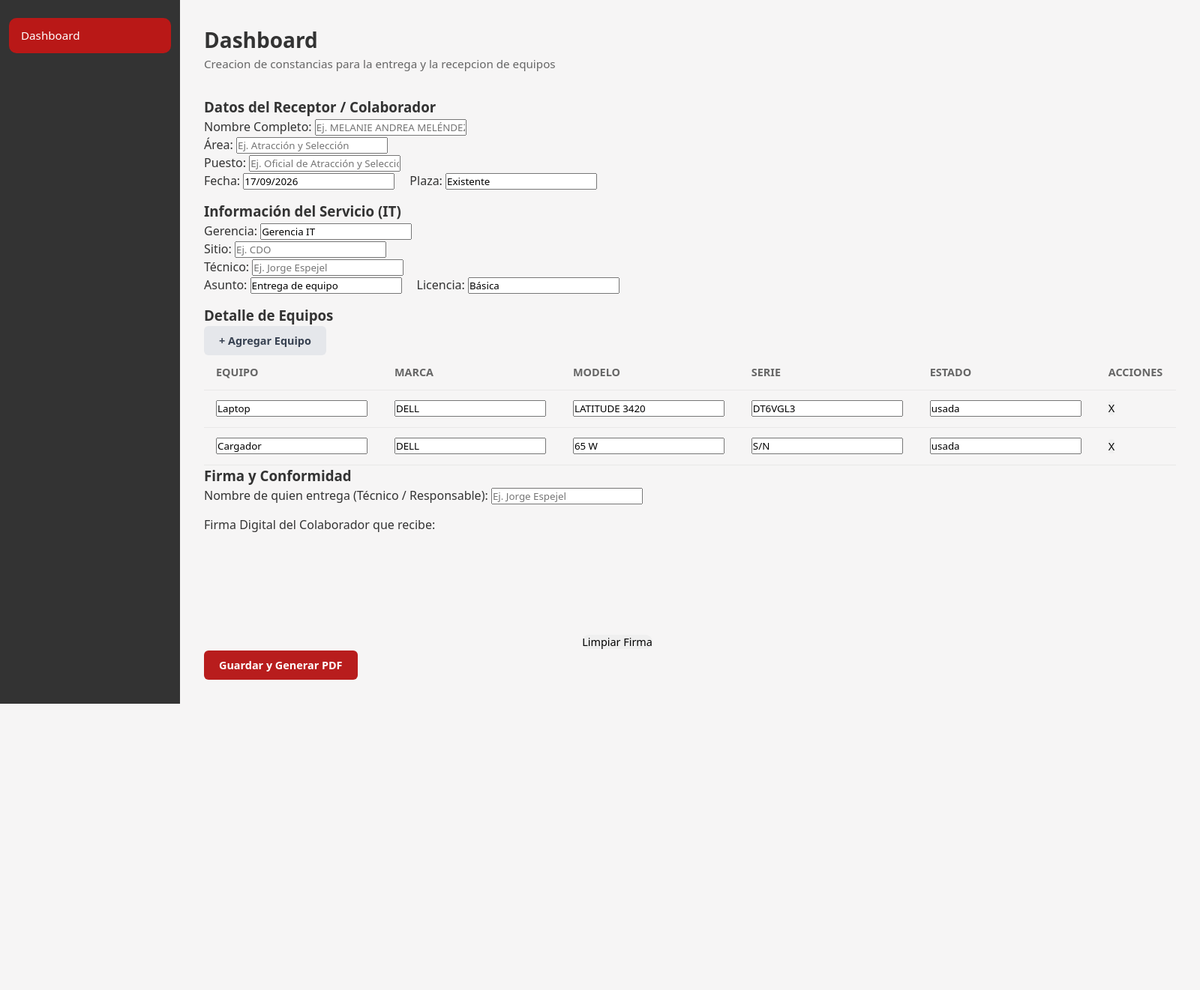
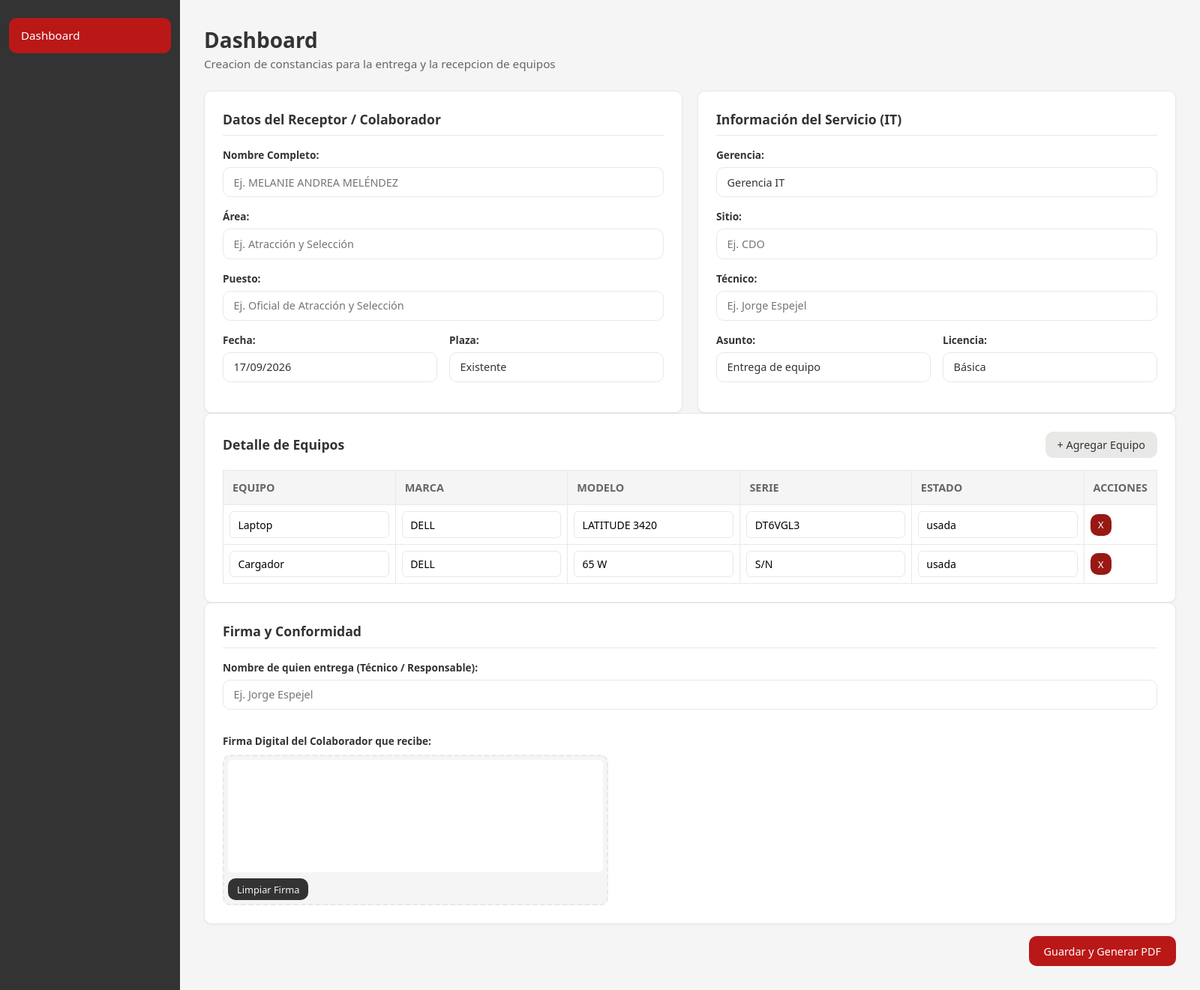
Before and after one commit to salomon-07/firmas, a Flask app: page / in a window 1600 px wide. Shown: the part 64-1385 px from the top of the page at 75% size. Before the commit the page ends 1003 px from the top, so only its background shows below. Run offline with Flask 3, Linux system fonts and the light colour scheme; a map, chart or similar area stays blank.

Commit message:
cambios css

```diff
--- a/static/css/style.css
+++ b/static/css/style.css
@@ -38,6 +38,9 @@
   display: none !important;
 }
 
+/* ==========================================
+   HEADER & LAYOUT
+   ========================================== */
 .header {
   height: var(--header-height);
   background-color: var(--bg-card);
@@ -66,62 +69,6 @@
 .logo span {
   font-size: 0.85rem;
   color: var(--text-muted);
-}
-
-button, .btn-primary, .btn-secondary, .btn-scanner, .view-all {
-  font-weight: 500;
-  border-radius: var(--radius);
-  border: none;
-  cursor: pointer;
-  transition: all 0.2s ease;
-  text-decoration: none;
-  display: inline-flex;
-  align-items: center;
-  justify-content: center;
-  font-size: 0.9rem;
-}
-
-.btn-primary {
-  background-color: var(--primary);
-  color: #ffffff;
-  padding: 0.6rem 1.2rem;
-}
-
-.btn-primary:hover {
-  background-color: var(--primary-hover);
-}
-
-.btn-secondary {
-  background-color: var(--border-color);
-  color: var(--text-main);
-  padding: 0.5rem 1rem;
-}
-
-.btn-secondary:hover {
-  background-color: var(--secondary);
-  color: var(--text-white);
-}
-
-.btn-scanner {
-  background-color: var(--bg-main);
-  color: var(--primary);
-  border: 1px solid var(--primary);
-  padding: 0.5rem 1rem;
-}
-
-.btn-scanner:hover {
-  background-color: var(--primary);
-  color: #ffffff;
-}
-
-.view-all {
-  color: var(--primary);
-  font-weight: 600;
-}
-
-.view-all:hover {
-  color: var(--primary-hover);
-  text-decoration: underline;
 }
 
 .layout {
@@ -166,7 +113,7 @@
   padding: 2rem;
   display: flex;
   flex-direction: column;
-  gap: 2rem;
+  gap: 1.5rem;
   max-width: 1400px;
 }
 
@@ -181,286 +128,252 @@
   font-size: 0.95rem;
 }
 
-.stats {
+/* ==========================================
+   BOTONES
+   ========================================== */
+button, .btn-primary, .btn-secondary, .btn-scanner, .btn-small, .btn-delete {
+  font-weight: 500;
+  border-radius: var(--radius);
+  border: none;
+  cursor: pointer;
+  transition: all 0.2s ease;
+  text-decoration: none;
+  display: inline-flex;
+  align-items: center;
+  justify-content: center;
+  font-size: 0.9rem;
+}
+
+.btn-primary {
+  background-color: var(--primary);
+  color: #ffffff;
+  padding: 0.65rem 1.25rem;
+}
+
+.btn-primary:hover {
+  background-color: var(--primary-hover);
+}
+
+.btn-secondary {
+  background-color: var(--border-color);
+  color: var(--text-main);
+  padding: 0.5rem 1rem;
+}
+
+.btn-secondary:hover {
+  background-color: var(--secondary);
+  color: var(--text-white);
+}
+
+.btn-scanner {
+  background-color: var(--bg-main);
+  color: var(--primary);
+  border: 1px solid var(--primary);
+  padding: 0.5rem 1rem;
+}
+
+.btn-scanner:hover {
+  background-color: var(--primary);
+  color: #ffffff;
+}
+
+.btn-small {
+  background-color: var(--secondary);
+  color: var(--text-white);
+  padding: 0.35rem 0.75rem;
+  font-size: 0.8rem;
+  margin-top: 0.5rem;
+}
+
+.btn-small:hover {
+  background-color: var(--secondary-hover);
+}
+
+.btn-delete {
+  background-color: var(--danger);
+  color: #ffffff;
+  padding: 0.35rem 0.65rem;
+  font-size: 0.8rem;
+}
+
+.btn-delete:hover {
+  opacity: 0.9;
+}
+
+/* ==========================================
+   FORMULARIO Y TARJETAS DE CONSTANCIA
+   ========================================== */
+.form-container {
+  display: flex;
+  flex-direction: column;
+  gap: 1.5rem;
+}
+
+.form-grid {
   display: grid;
-  grid-template-columns: repeat(auto-fit, minmax(220px, 1fr));
+  grid-template-columns: repeat(auto-fit, minmax(320px, 1fr));
   gap: 1.25rem;
 }
 
-.stat-card {
+.card {
   background-color: var(--bg-card);
-  padding: 1.25rem;
+  padding: 1.5rem;
   border-radius: var(--radius);
   border: 1px solid var(--border-color);
   box-shadow: var(--shadow-sm);
-  display: flex;
-  align-items: center;
-  gap: 1rem;
 }
 
-.stat-card.warning {
-  border-left: 4px solid var(--warning);
+.card.full-width {
+  grid-column: 1 / -1;
 }
 
-.stat-card div {
-  display: flex;
-  flex-direction: column;
+.card h3 {
+  font-size: 1.1rem;
+  font-weight: 600;
+  color: var(--text-main);
+  margin-bottom: 1rem;
+  padding-bottom: 0.5rem;
+  border-bottom: 1px solid var(--border-color);
 }
 
-.stat-card span {
-  font-size: 0.85rem;
-  color: var(--text-muted);
-}
-
-.stat-card strong {
-  font-size: 1.5rem;
-  color: var(--text-main);
-  font-weight: 700;
-}
-
-.scanner-section, .shelves-section, .quick-actions, .table-section {
-  background-color: var(--bg-card);
-  border: 1px solid var(--border-color);
-  border-radius: var(--radius);
-  padding: 1.5rem;
-  box-shadow: var(--shadow-sm);
-}
-
-.section-header {
+.card-header-flex {
   display: flex;
   justify-content: space-between;
   align-items: center;
-  margin-bottom: 1.25rem;
-}
-
-.section-header h3 {
-  font-size: 1.2rem;
-  font-weight: 600;
-}
-
-.section-header p {
-  font-size: 0.875rem;
-  color: var(--text-muted);
-}
-
-.scanner-form {
-  display: flex;
-  gap: 0.75rem;
   margin-bottom: 1rem;
 }
 
-.scanner-form input[type="text"] {
-  flex: 1;
-  padding: 0.6rem 1rem;
+.card-header-flex h3 {
+  margin-bottom: 0;
+  border-bottom: none;
+  padding-bottom: 0;
+}
+
+.field-group {
+  display: flex;
+  flex-direction: column;
+  margin-bottom: 1rem;
+}
+
+.field-group label {
+  font-weight: 600;
+  font-size: 0.85rem;
+  color: var(--text-main);
+  margin-bottom: 0.35rem;
+}
+
+.field-group input[type="text"],
+.field-group input[type="number"],
+.field-group select,
+.field-group textarea {
+  width: 100%;
+  padding: 0.6rem 0.85rem;
   border: 1px solid var(--border-color);
   border-radius: var(--radius);
+  font-size: 0.9rem;
+  color: var(--text-main);
+  background-color: #ffffff;
   outline: none;
-  font-size: 0.95rem;
+  transition: border-color 0.2s, box-shadow 0.2s;
 }
 
-.scanner-form input[type="text"]:focus {
+.field-group input:focus,
+.field-group select:focus,
+.field-group textarea:focus {
   border-color: var(--primary);
   box-shadow: 0 0 0 3px rgba(185, 24, 23, 0.15);
 }
 
-.box-result {
-  margin-top: 1.5rem;
-  border: 1px solid var(--border-color);
-  border-radius: var(--radius);
-  padding: 1.25rem;
-  background-color: var(--bg-main);
-}
-
-.box-header {
+.form-row {
   display: flex;
-  justify-content: space-between;
-  margin-bottom: 1rem;
-}
-
-.product-label {
-  font-size: 0.75rem;
-  text-transform: uppercase;
-  color: var(--primary);
-  font-weight: 700;
-  letter-spacing: 0.5px;
-}
-
-.box-status {
-  text-align: right;
-}
-
-.box-status span {
-  display: block;
-  font-size: 0.8rem;
-  color: var(--text-muted);
-}
-
-.box-content h4 {
-  margin-bottom: 0.75rem;
-  font-size: 1rem;
-}
-
-.shelves-grid {
-  display: grid;
-  grid-template-columns: repeat(auto-fit, minmax(200px, 1fr));
   gap: 1rem;
 }
 
-.shelf-card {
-  border: 1px solid var(--border-color);
-  border-radius: var(--radius);
-  padding: 1.25rem;
-  display: flex;
-  flex-direction: column;
-  align-items: center;
-  text-align: center;
-  gap: 0.75rem;
-  background-color: var(--bg-card);
+.form-row .field-group {
+  flex: 1;
 }
 
-.shelf-info h3 {
-  font-size: 1.1rem;
-}
-
-.shelf-info p {
-  font-size: 0.9rem;
-  color: var(--text-muted);
-}
-
-.shelf-info span {
-  font-weight: 700;
-  color: var(--primary);
-}
-
-.quick-actions h3 {
-  margin-bottom: 1.25rem;
-  font-size: 1.2rem;
-}
-
-.actions-grid {
-  display: grid;
-  grid-template-columns: repeat(auto-fit, minmax(220px, 1fr));
-  gap: 1rem;
-}
-
-.action-card {
-  display: flex;
-  align-items: center;
-  padding: 1rem;
-  border: 1px solid var(--border-color);
-  border-radius: var(--radius);
-  text-decoration: none;
-  color: var(--text-main);
-  transition: transform 0.2s ease, box-shadow 0.2s ease;
-}
-
-.action-card:hover {
-  transform: translateY(-2px);
-  box-shadow: var(--shadow-md);
-  border-color: var(--primary);
-}
-
-.action-card strong {
-  display: block;
-  font-size: 0.95rem;
-}
-
-.action-card p {
-  font-size: 0.8rem;
-  color: var(--text-muted);
-}
-
-.table-container {
-  width: 100%;
-  overflow-x: auto;
-}
-
-table {
+/* ==========================================
+   TABLA DINÁMICA DE EQUIPOS
+   ========================================== */
+.data-table {
   width: 100%;
   border-collapse: collapse;
-  text-align: left;
+  margin-top: 0.5rem;
   font-size: 0.9rem;
 }
 
-th {
+.data-table th {
   background-color: var(--bg-main);
   color: var(--text-muted);
   font-weight: 600;
-  padding: 0.75rem 1rem;
-  border-bottom: 1px solid var(--border-color);
+  padding: 0.75rem;
+  border: 1px solid var(--border-color);
+  text-align: left;
 }
 
-td {
-  padding: 0.85rem 1rem;
-  border-bottom: 1px solid var(--border-color);
+.data-table td {
+  padding: 0.5rem;
+  border: 1px solid var(--border-color);
+  vertical-align: middle;
 }
 
-tbody tr:hover {
-  background-color: var(--bg-main);
+.data-table input[type="text"] {
+  width: 100%;
+  padding: 0.45rem 0.65rem;
+  border: 1px solid var(--border-color);
+  border-radius: calc(var(--radius) - 4px);
+  font-size: 0.875rem;
+  outline: none;
 }
 
-td.empty {
-  text-align: center;
-  color: var(--text-muted);
-  padding: 2rem 1rem;
+.data-table input[type="text"]:focus {
+  border-color: var(--primary);
+  box-shadow: 0 0 0 2px rgba(185, 24, 23, 0.15);
 }
 
-.modal {
-  position: fixed;
-  inset: 0;
-  background-color: rgba(51, 51, 51, 0.8);
+/* ==========================================
+   FIRMA DIGITAL (CANVAS)
+   ========================================== */
+.signature-section {
   display: flex;
-  align-items: center;
-  justify-content: center;
-  z-index: 100;
-  backdrop-filter: blur(4px);
+  flex-direction: column;
+  gap: 0.5rem;
+  margin-top: 1rem;
 }
 
-.modal-content {
-  background-color: var(--bg-card);
-  border-radius: var(--radius);
-  width: 100%;
-  max-width: 480px;
-  padding: 1.5rem;
-  box-shadow: var(--shadow-md);
-  display: flex;
-  flex-direction: column;
-  gap: 1rem;
+.signature-section label {
+  font-weight: 600;
+  font-size: 0.85rem;
 }
 
-.modal-header {
-  display: flex;
-  justify-content: space-between;
-  align-items: flex-start;
+.canvas-container {
+  display: inline-block;
+  border: 2px dashed var(--border-color);
+  background: var(--bg-main);
+  border-radius: var(--radius);
+  padding: 5px;
+  width: max-content;
+  max-width: 100%;
 }
 
-.btn-close {
-  background: transparent;
-  border: none;
-  font-size: 1.25rem;
-  color: var(--text-muted);
-  cursor: pointer;
-  padding: 0.2rem 0.5rem;
+#signatureCanvas {
+  background-color: #ffffff;
+  border-radius: calc(var(--radius) - 4px);
+  cursor: crosshair;
+  display: block;
 }
 
-.btn-close:hover {
-  color: var(--primary);
+/* Acciones Finales */
+.actions-bar {
+  display: flex;
+  justify-content: flex-end;
+  padding-top: 1rem;
 }
 
-#reader {
-  width: 100%;
-  min-height: 250px;
-  background-color: var(--secondary);
-  border-radius: var(--radius);
-  overflow: hidden;
-}
-
-.scanner-help p {
-  font-size: 0.85rem;
-  color: var(--text-muted);
-  text-align: center;
-}
-
+/* ==========================================
+   RESPONSIVO
+   ========================================== */
 @media (max-width: 768px) {
   .layout {
     flex-direction: column;
@@ -485,165 +398,12 @@
     padding: 1rem;
   }
 
-  .scanner-form {
+  .form-row {
     flex-direction: column;
+    gap: 0;
   }
 
-  .section-header {
-    flex-direction: column;
-    align-items: flex-start;
-    gap: 0.5rem;
+  .canvas-container, #signatureCanvas {
+    width: 100%;
   }
 }
-
-.modal-overlay {
-    position: fixed;
-    top: 0;
-    left: 0;
-    width: 100%;
-    height: 100%;
-    background: rgba(0, 0, 0, 0.5);
-    display: flex;
-    justify-content: center;
-    align-items: center;
-    z-index: 1000;
-}
-
-.modal-contenido {
-    background: #fff;
-    padding: 20px;
-    border-radius: 8px;
-    width: 100%;
-    max-width: 500px;
-    box-shadow: 0px 4px 10px rgba(0,0,0,0.3);
-}
-
-.modal-acciones {
-    display: flex;
-    justify-content: flex-end;
-    gap: 10px;
-    margin-top: 15px;
-}
-/* ==========================================
-   FORMULARIOS Y TARJETAS
-   ========================================== */
-
-.form-section {
-    margin-top: 20px;
-    max-width: 800px;
-}
-
-/* Tarjeta contenedora */
-.card-form {
-    background-color: #ffffff;
-    padding: 30px;
-    border-radius: 10px;
-    border: 1px solid #e5e7eb;
-    box-shadow: 0 4px 12px rgba(0, 0, 0, 0.05);
-}
-
-/* Organización en filas (2 columnas) */
-.form-row {
-    display: flex;
-    gap: 20px;
-    margin-bottom: 15px;
-}
-
-.form-row .form-group {
-    flex: 1;
-}
-
-/* Grupo de campo individual */
-.form-group {
-    display: flex;
-    flex-direction: column;
-    margin-bottom: 15px;
-}
-
-.form-group label {
-    font-weight: 600;
-    font-size: 0.9rem;
-    color: #374151;
-    margin-bottom: 6px;
-}
-
-/* Estilos de inputs, selects y textareas */
-.form-group input[type="text"],
-.form-group input[type="number"],
-.form-group select,
-.form-group textarea,
-.form-control {
-    width: 100%;
-    padding: 10px 12px;
-    border: 1px solid #d1d5db;
-    border-radius: 6px;
-    font-size: 0.95rem;
-    color: #1f2937;
-    background-color: #ffffff;
-    box-sizing: border-box;
-    transition: border-color 0.2s, box-shadow 0.2s;
-    outline: none;
-}
-
-.form-group input:focus,
-.form-group select:focus,
-.form-group textarea:focus,
-.form-control:focus {
-    border-color: #b81d1d;
-    box-shadow: 0 0 0 3px rgba(184, 29, 29, 0.15);
-}
-
-.form-group textarea {
-    resize: vertical;
-    min-height: 100px;
-}
-
-/* Acciones y botones inferiores */
-.form-actions {
-    display: flex;
-    justify-content: flex-end;
-    gap: 12px;
-    margin-top: 25px;
-    padding-top: 15px;
-    border-top: 1px solid #f3f4f6;
-}
-
-.btn-primary,
-.btn-secondary {
-    padding: 10px 20px;
-    border-radius: 6px;
-    font-weight: 600;
-    font-size: 0.9rem;
-    cursor: pointer;
-    text-decoration: none;
-    display: inline-flex;
-    align-items: center;
-    justify-content: center;
-    border: none;
-}
-
-.btn-primary {
-    background-color: #b81d1d;
-    color: #ffffff;
-}
-
-.btn-primary:hover {
-    background-color: #961515;
-}
-
-.btn-secondary {
-    background-color: #e5e7eb;
-    color: #374151;
-}
-
-.btn-secondary:hover {
-    background-color: #d1d5db;
-}
-
-/* Adaptación responsiva para pantallas pequeñas */
-@media (max-width: 768px) {
-    .form-row {
-        flex-direction: column;
-        gap: 0;
-    }
-}
```
Also changed, not shown: config.py (+12 -1 lines).
